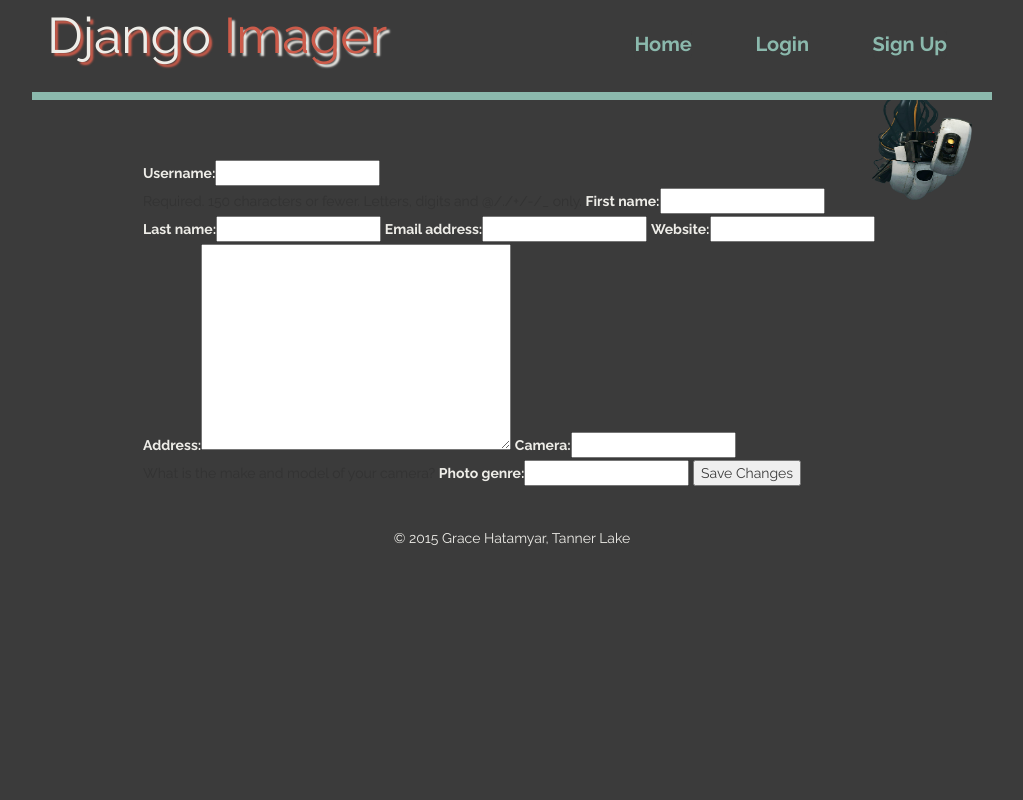
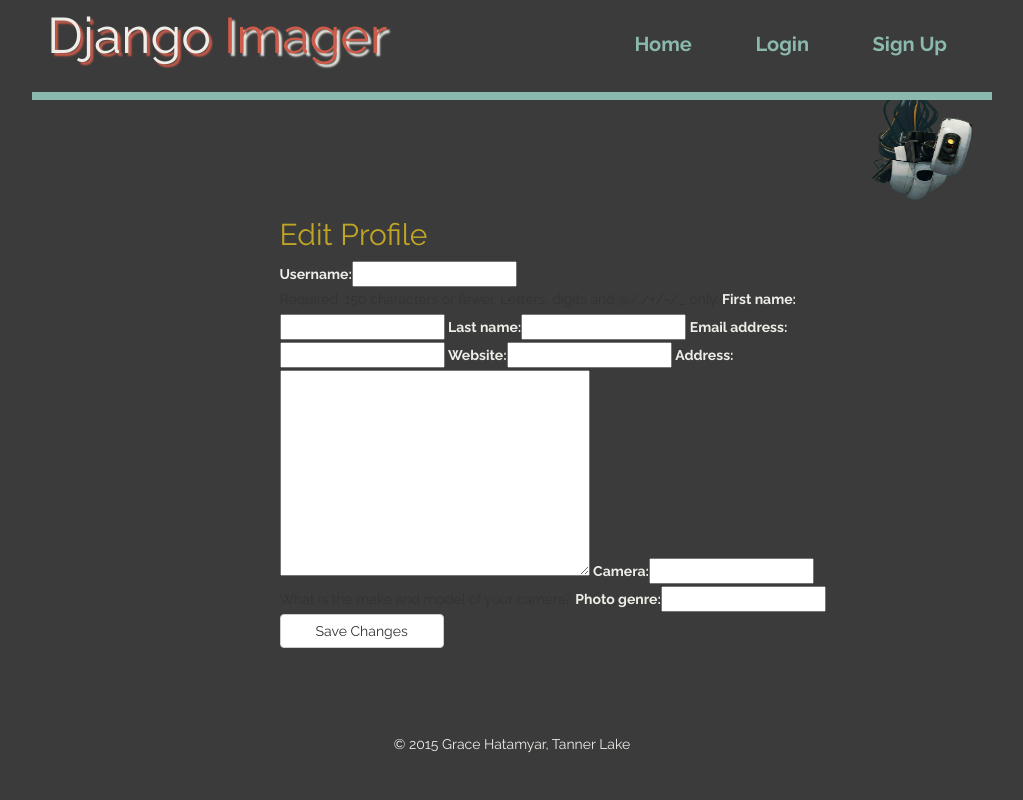
Before and after one commit to gatita/django-imager, a Django app: template imagersite/imager_profile/templates/profile_edit.html in a window 1280 px wide. Shown: the whole page, without its empty margins (128-1151 px from the left). Run offline with Django 3.2, Linux system fonts and the light colour scheme; the template is opened without the code that fills it: values that come from a table or form of the project are taken from there, others are empty; parts of the project's set-up code (start-up, migrations or seed data) failed here and were passed over; some libraries are stand-ins or nearby versions.

Commit message:
wrapped profile_edit form with form divs; can't display with bootstrap currently

```diff
--- a/imagersite/imager_profile/templates/profile_edit.html
+++ b/imagersite/imager_profile/templates/profile_edit.html
@@ -1,20 +1,27 @@
 {% extends 'base.html' %}
 
 {% load bootstrap3 %}
-{% load thumbnail %}
 {% load staticfiles %}
 {% load i18n %}
 
 {% block title %}{% trans "Edit Profile" %}{% endblock %}
 
+{% block main_div_config %}
+<div id="main_content_full_width">
+{% endblock %}
+
 {% block main %}
-<form action='' method='POST'>
-    {% csrf_token %}
-    {{ user_form }}
-    {{ profile_form }}
-
-    <input type='submit' value='Save Changes' />
-
-</form>
-
+<div class="row">
+    <div class="col-md-3 col-sm-3 col-xs-3">
+    </div>
+    <div class="col-md-7 col-sm-5">
+        <h2 class="create-header">Edit Profile</h2>
+        <form id="profile-edit" method="post" action="" enctype="multipart/form-data">
+            {% csrf_token %}
+            {{ user_form }}
+            {{ profile_form }}
+            <input id="reg-btn" class="btn btn-default" type="submit" value="{% trans 'Save Changes' %}" />
+        </form>
+    </div>
+</div>
 {% endblock %}
```
